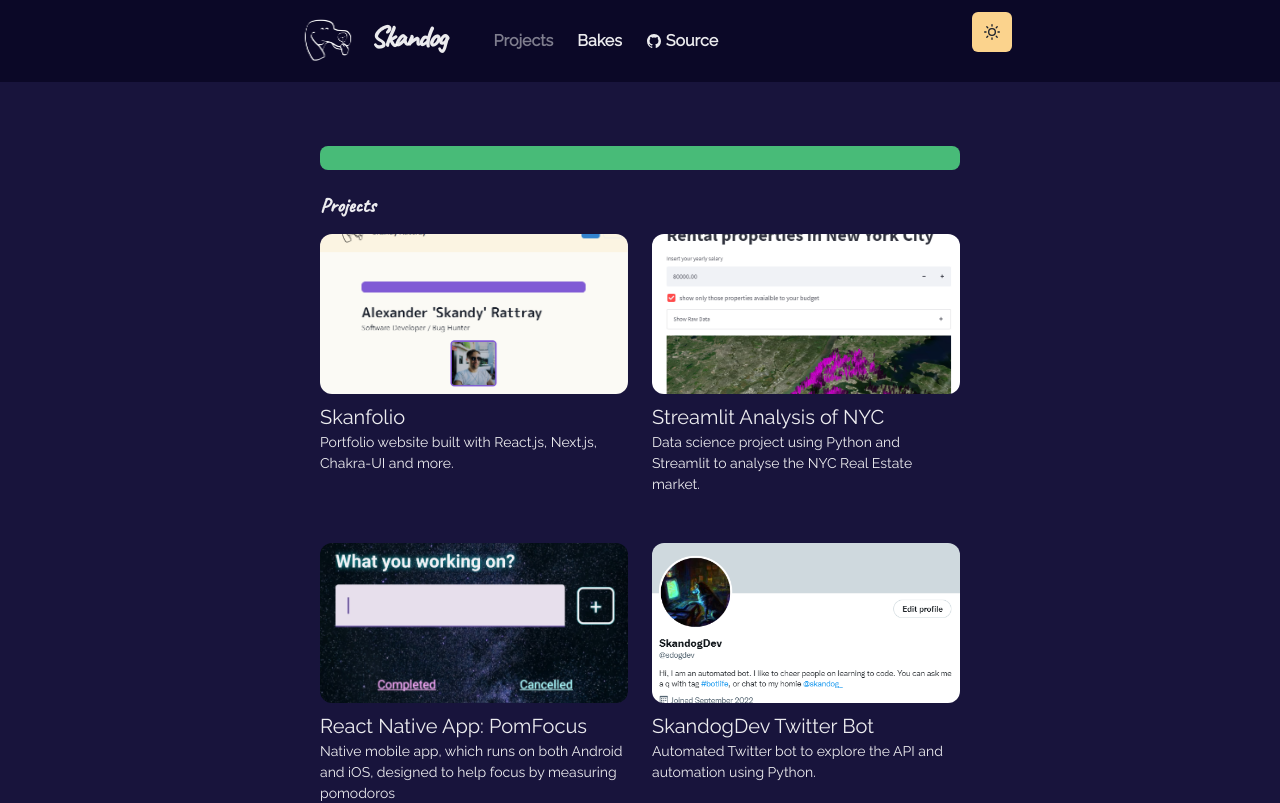
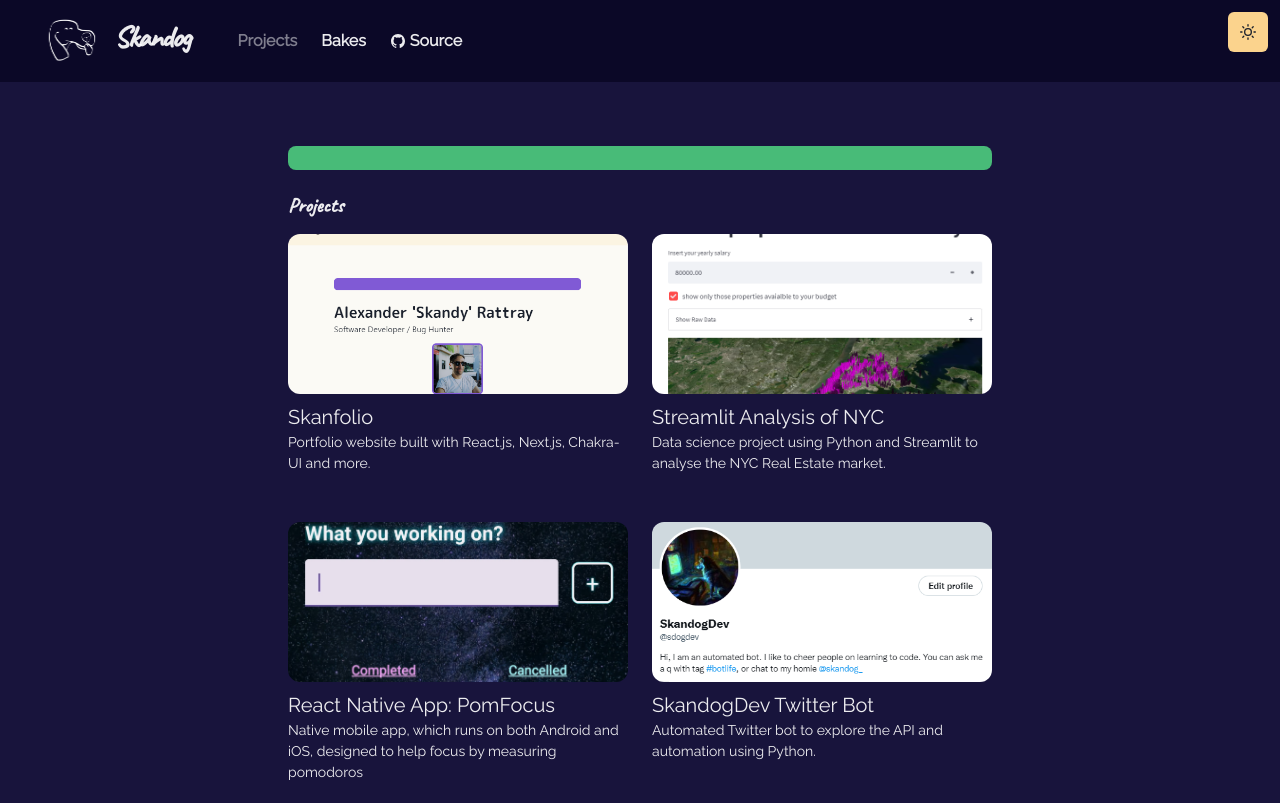
Before and after one commit to skandog/p, a Next.js app: page /projects in a window 1280 px wide. Shown: the top 803 px of the page. Built offline with nearby package versions, Linux system fonts and the light colour scheme.

Commit message:
adjusted the width of the page, felt too narrow

```diff
--- a/components/Navbar.js
+++ b/components/Navbar.js
@@ -55,7 +55,7 @@ const Navbar = props => {
       <Container
         display="flex"
         p={3}
-        maxW="container.md"
+        maxW="container.xl"
         wrap="wrap"
         align="center"
         justify="space-between"
--- a/components/layouts/main.js
+++ b/components/layouts/main.js
@@ -29,7 +29,9 @@ const Main = ({ children, router }) => {
         }}
       />
       <Navbar path={router.asPath} />
-      <Container maxW="container.md" pt={6}>
+      {/* This is where to adjust the width of the body of the homepage */}
+
+      <Container maxW="3xl" pt={6}>
         {children}
       </Container>
     </Box>
--- a/pages/bakes.js
+++ b/pages/bakes.js
@@ -27,7 +27,7 @@ import Kombucha from '../public/images/bakes/jan_23/kombucha_4.jpg'
 const Bakes = () => {
   return (
     <Layout title="Bakes">
-      <Container maxW="2xl">
+      <Container maxW="container.lg">
         <Box
           // as={motion.div}
           borderRadius="lg"
--- a/pages/index.js
+++ b/pages/index.js
@@ -29,7 +29,7 @@ const Page = () => {
 
   return (
     <Layout>
-      <Container maxW="2xl">
+      <Container maxW="container.lg">
         <Box
           // as={motion.div}
           borderRadius="lg"
--- a/pages/projects.js
+++ b/pages/projects.js
@@ -28,7 +28,7 @@ import pomfocus from '../public/images/projects/pomfocusthumbnail.jpg'
 const Projects = () => {
   return (
     <Layout title="Projects">
-      <Container maxW="2xl">
+      <Container maxW="container.lg">
         <Box
           borderRadius="lg"
           bg={useColorModeValue('purple.500', 'green.400')}
```
